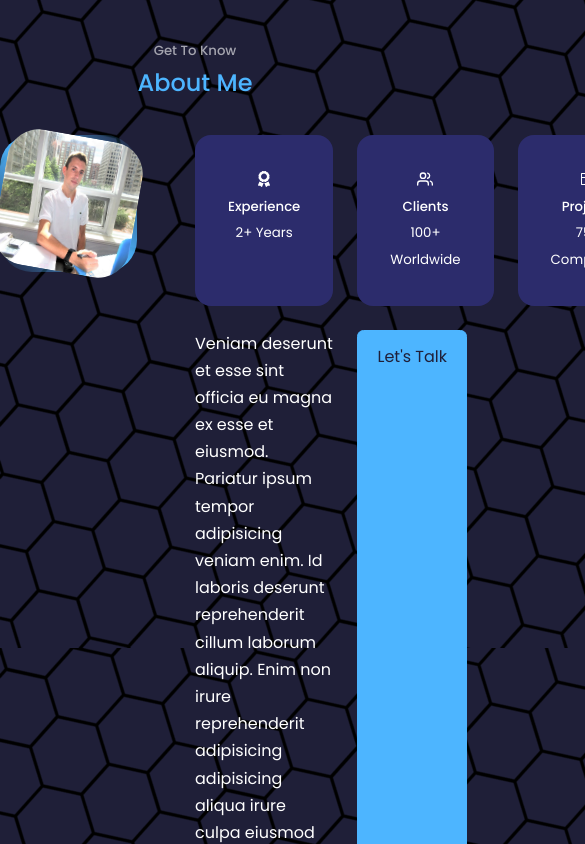
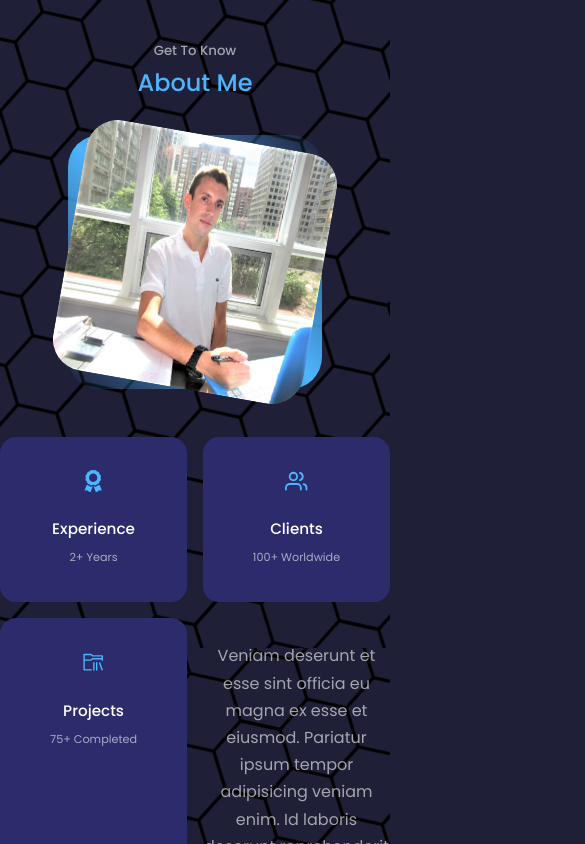
Before and after one commit to brianlockerbie/brianlockerbie.github.io, a React (Create React App) app: page / in a window 390 px wide. Shown: the part 900-1744 px from the top of the page, 585 px wide, since content can reach past the window. Built offline with nearby package versions, Linux system fonts and the light colour scheme.

Commit message:
added more to about css and media queries

```diff
--- a/src/components/about/About.jsx
+++ b/src/components/about/About.jsx
@@ -40,7 +40,7 @@ const About = () => {
             </article>
 
             <p>
-              Veniam deserunt et esse sint officia eu magna ex esse et eiusmod. Pariatur ipsum tempor adipisicing veniam enim. Id laboris deserunt reprehenderit cillum laborum aliquip. Enim non irure reprehenderit adipisicing adipisicing aliqua irure culpa eiusmod quis consectetur.
+              Veniam deserunt et esse sint officia eu magna ex esse et eiusmod. Pariatur ipsum tempor adipisicing veniam enim. Id laboris deserunt reprehenderit cillum laborum aliquip.
             </p>
 
             <a href="#contact" className='btn btn-primary'>Let's Talk</a>
--- a/src/components/about/about.css
+++ b/src/components/about/about.css
@@ -49,3 +49,62 @@
     border-color: var(--color-primary-variant);
     cursor: default;
 }
+
+.about__icon {
+    color: var(--color-primary);
+    font-size: 1.4rem;
+    margin-bottom: 1rem;
+}
+
+.about__card h5 {
+    font-size: 0.95rem;
+}
+
+.about__card small {
+    font-size: 0.7rem;
+    color: var(--color-light);
+}
+
+.about__content p {
+    margin: 2rem 0 2.6rem;
+    color: var(--color-light);
+}
+
+
+/* ===== Media Queries (Medium Devices) ===== */
+@media screen and (max-width: 1024px) {
+    .about__container {
+        grid-template-columns: 1fr;
+        gap: 0;
+    }
+
+    .about__me {
+        width: 50%;
+        margin: 2rem auto 4rem;
+    }
+
+    .about__content p {
+        margin: 1rem 0 1.5rem;
+    }
+}
+
+/* ===== Media Queries (Small Devices) ===== */
+@media screen and (max-width: 600px) {
+    .about__me {
+        width: 65%;
+        margin: 0 auto 3rem;
+    }
+
+    .about__cards {
+        grid-template-columns: 1fr 1fr;
+        gap: 1rem;
+    }
+
+    .about__content {
+        text-align: center;
+    }
+
+    .about__content p {
+        margin: 1.5rem 0;
+    }
+}
```
